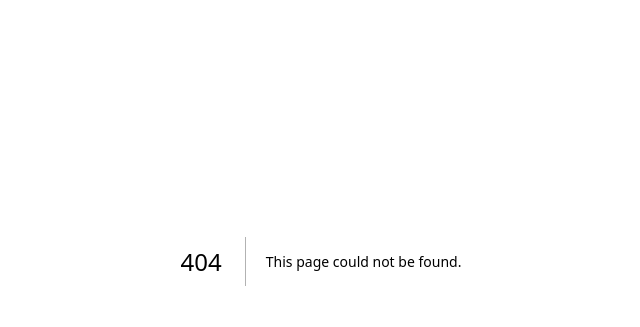
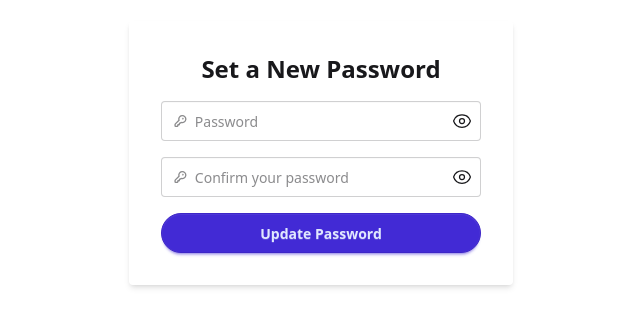
Before and after one commit to Melkzedeck2213/expense-tracking-system, a Next.js app: page /update-password in a window 1280 px wide. Before the commit this address had no page. Shown: the part 139-466 px from the top of the page, without its empty margins (319-959 px from the left). Built offline with nearby package versions, Linux system fonts and the light colour scheme; no server answers.

Commit message:
Changes to be committed: 	modified:   app/auth/page.jsx 	new file:   app/update-password/page.jsx

```diff
--- a/app/auth/page.jsx
+++ b/app/auth/page.jsx
@@ -14,8 +14,7 @@ import SubmitButton from "@/components/SubmitButton";
 import ClearButton from "@/components/ClearButton";
 
 export default function Page() {
-
-  const router = useRouter()
+  const router = useRouter();
 
   const [registering, setRegistering] = useState(true);
   const [isSubmitting, setIsSubmitting] = useState(false);
@@ -71,7 +70,7 @@ export default function Page() {
 
         if (error) throw error;
         setUserId(data.user.id);
-        router.push('/dashboard')
+        router.push("/dashboard");
         console.log("Logged in as:", data.user.email);
       }
 
@@ -91,17 +90,57 @@ export default function Page() {
           {registering ? "Join the System" : "Welcome back!"}
         </h1>
         <form onSubmit={handleSubmit} className="flex flex-col space-y-4">
-          <EmailInput value={email} onChange={(e) => setEmail(e.target.value)} />
+          <EmailInput
+            value={email}
+            onChange={(e) => setEmail(e.target.value)}
+          />
           {registering && (
-            <Username value={username} onChange={(e) => setUsername(e.target.value)} />
+            <Username
+              value={username}
+              onChange={(e) => setUsername(e.target.value)}
+            />
           )}
-          <PasswordInput value={password} onChange={(e) => setPassword(e.target.value)} />
+          <PasswordInput
+            value={password}
+            onChange={(e) => setPassword(e.target.value)}
+          />
+          {!registering && (
+            <p
+              onClick={async () => {
+                if (!email) {
+                  alert("Please enter your email first.");
+                  return;
+                }
+                const { error } = await supabase.auth.resetPasswordForEmail(
+                  email,
+                  {
+                    redirectTo: `${window.location.origin}/update-password`,
+                  }
+                );
+                if (error) {
+                  alert("Error sending reset link: " + error.message);
+                } else {
+                  alert("Password reset email sent!");
+                }
+              }}
+              className="text-sm text-blue-500 cursor-pointer hover:underline text-right"
+            >
+              Forgot password?
+            </p>
+          )}
+
           {registering && (
-            <ConfirmPassword value={confirmPassword} onChange={(e) => setConfirmPassword(e.target.value)} />
+            <ConfirmPassword
+              value={confirmPassword}
+              onChange={(e) => setConfirmPassword(e.target.value)}
+            />
           )}
 
           <div className="flex flex-row justify-between">
-            <SubmitButton isSubmitting={isSubmitting} text={registering ? "Join" : "Login"} />
+            <SubmitButton
+              isSubmitting={isSubmitting}
+              text={registering ? "Join" : "Login"}
+            />
             <ClearButton onClick={resetForm} />
           </div>
 
--- /dev/null
+++ b/app/update-password/page.jsx
@@ -0,0 +1,60 @@
+"use client";
+import { useState } from "react";
+import { useRouter } from "next/navigation";
+import { supabase } from "@/utils/supabaseClient";
+import PasswordInput from "@/components/PasswordInput";
+import ConfirmPassword from "@/components/ConfirmPassword";
+import SubmitButton from "@/components/SubmitButton";
+
+export default function UpdatePasswordPage() {
+  const router = useRouter();
+
+  const [password, setPassword] = useState("");
+  const [confirmPassword, setConfirmPassword] = useState("");
+  const [isSubmitting, setIsSubmitting] = useState(false);
+
+  const handlePasswordUpdate = async (e) => {
+    e.preventDefault();
+    setIsSubmitting(true);
+
+    if (password !== confirmPassword) {
+      alert("Passwords do not match.");
+      setIsSubmitting(false);
+      return;
+    }
+
+    const { error } = await supabase.auth.updateUser({
+      password,
+    });
+
+    if (error) {
+      alert("Failed to reset password: " + error.message);
+    } else {
+      alert("Password updated! You can now log in.");
+      router.push("/"); // redirect to login or dashboard
+    }
+
+    setIsSubmitting(false);
+  };
+
+  return (
+    <div className="flex flex-col items-center justify-center my-40">
+      <div className="p-8 rounded shadow-md w-96">
+        <h1 className="text-2xl font-bold text-center mb-4">
+          Set a New Password
+        </h1>
+        <form onSubmit={handlePasswordUpdate} className="flex flex-col space-y-4">
+          <PasswordInput
+            value={password}
+            onChange={(e) => setPassword(e.target.value)}
+          />
+          <ConfirmPassword
+            value={confirmPassword}
+            onChange={(e) => setConfirmPassword(e.target.value)}
+          />
+          <SubmitButton isSubmitting={isSubmitting} text="Update Password" />
+        </form>
+      </div>
+    </div>
+  );
+}
```
